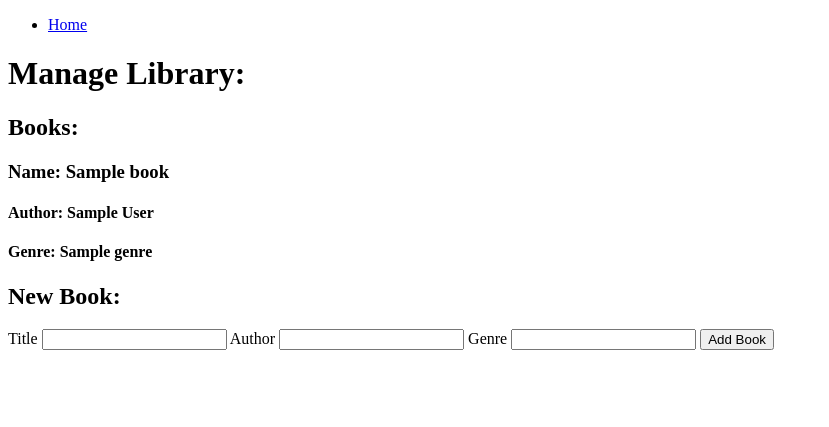
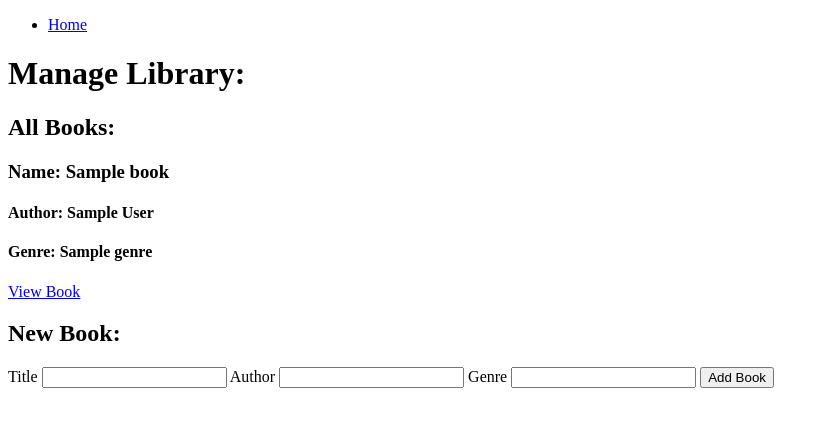
Before and after one commit to benbeardyman/week_03_weekend_homework, a Flask app: template templates/index.html in a window 1280 px wide. Shown: the top 427 px of the page, without its empty margins (0-829 px from the left). Run offline with Flask 2, Linux system fonts and the light colour scheme; the template is opened without the code that fills it: most values are stand-ins (such as "Sample title", 1, 10 or a date in 2020); parts of the project's set-up code (start-up, migrations or seed data) failed here and were passed over.

Commit message:
added view book function

```diff
--- a/controllers/controller.py
+++ b/controllers/controller.py
@@ -7,6 +7,11 @@ from models.books import *
 def index():
     return render_template('index.html', title='Home', books=books)
 
+@app.route('/library/<index>')
+def single_book(index):
+    selected_book = books[int(index)]
+    return render_template('book.html', book=selected_book)
+
 @app.route('/library', methods=['POST'])
 def add_book():
     title = request.form['title']
--- a/templates/index.html
+++ b/templates/index.html
@@ -4,12 +4,13 @@
 <h1>Manage Library:</h1>
 
     <div>
-        <h2>Books:</h2>
+        <h2>All Books:</h2>
             {% for book in books %}
             <div>
                 <h3>Name: {{ book.title }}</h3>
                 <h4>Author: {{ book.author }}</h4>
                 <h4>Genre: {{ book.genre }}</h4>
+                <a href="/library/{{books.index(book)}}">View Book</a>
             </div>
             {% endfor %}
     </div>
```
Also changed, not shown: templates/book.html (added, +9 -0 lines).
